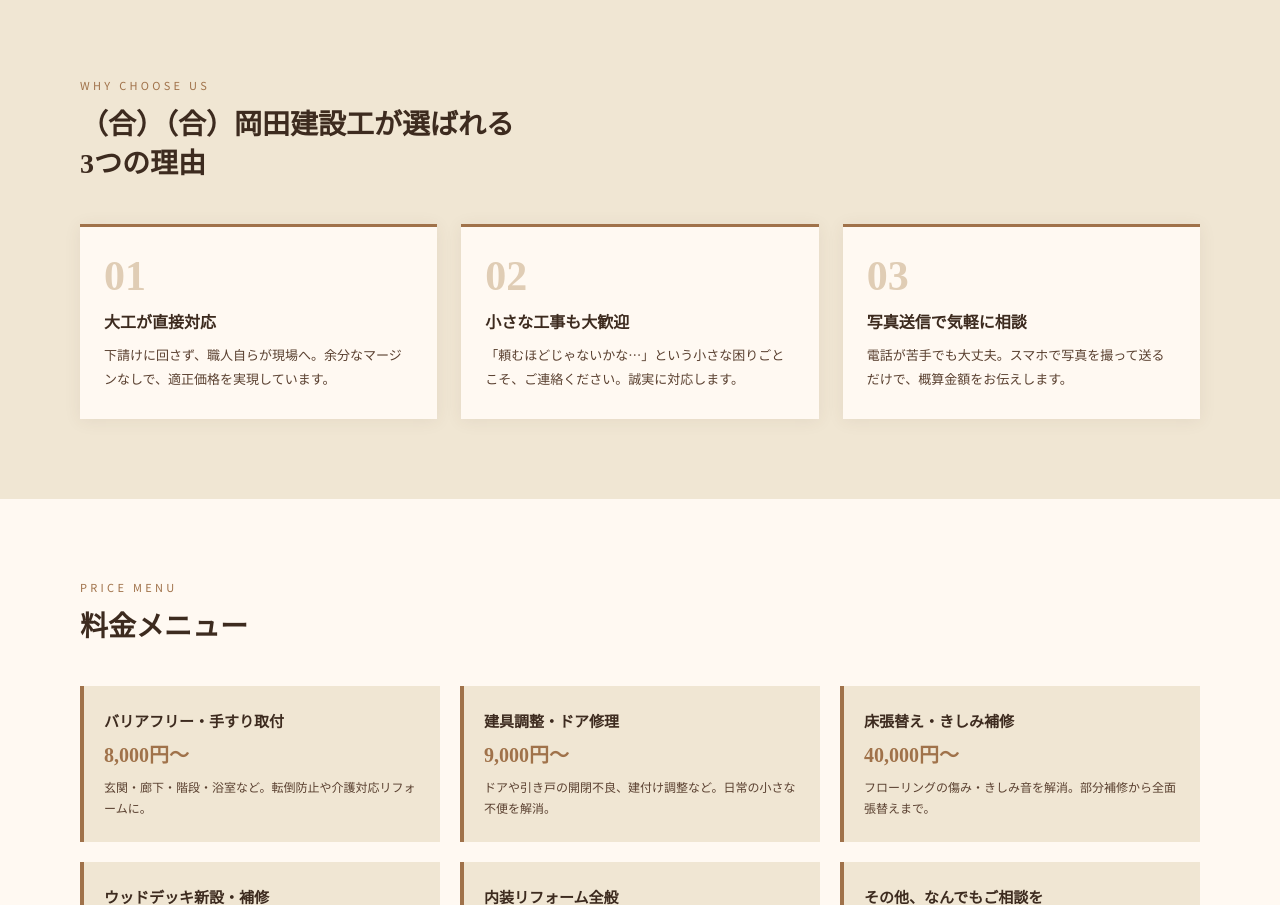
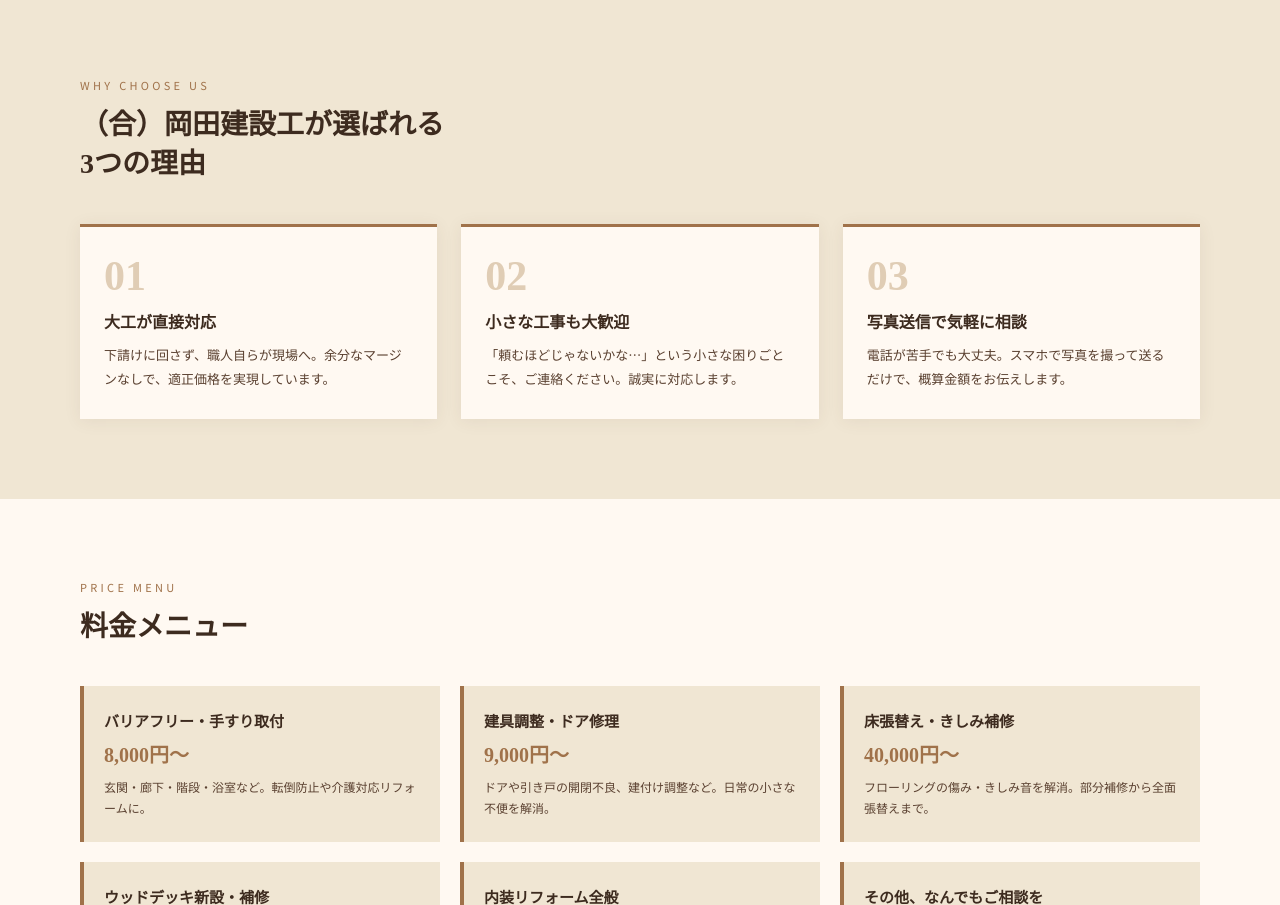
Before and after one commit to takahashigaro/okada-kensetsu, a plain HTML site: page index.html in a window 1280 px wide. Shown: the part 1211-2116 px from the top of the page. Drawn offline with Linux system fonts and the light colour scheme.

Commit message:
Add files via upload

```diff
--- a/index.html
+++ b/index.html
@@ -202,7 +202,7 @@ footer { background: var(--brown-dark); color: #70503a; text-align: center; padd
 
 <section class="reasons" id="reasons">
   <span class="sec-label">WHY CHOOSE US</span>
-  <div class="sec-title">（合）（合）岡田建設工が選ばれる<br>3つの理由</div>
+  <div class="sec-title">（合）岡田建設工が選ばれる<br>3つの理由</div>
   <div class="reasons-grid">
     <div class="reason-card"><div class="reason-num">01</div><h3>大工が直接対応</h3><p>下請けに回さず、職人自らが現場へ。余分なマージンなしで、適正価格を実現しています。</p></div>
     <div class="reason-card"><div class="reason-num">02</div><h3>小さな工事も大歓迎</h3><p>「頼むほどじゃないかな…」という小さな困りごとこそ、ご連絡ください。誠実に対応します。</p></div>
```
